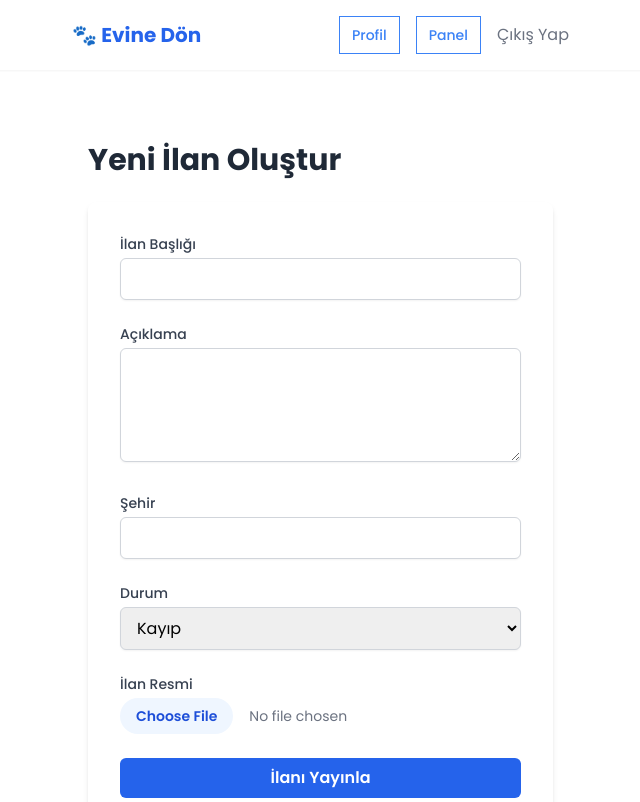
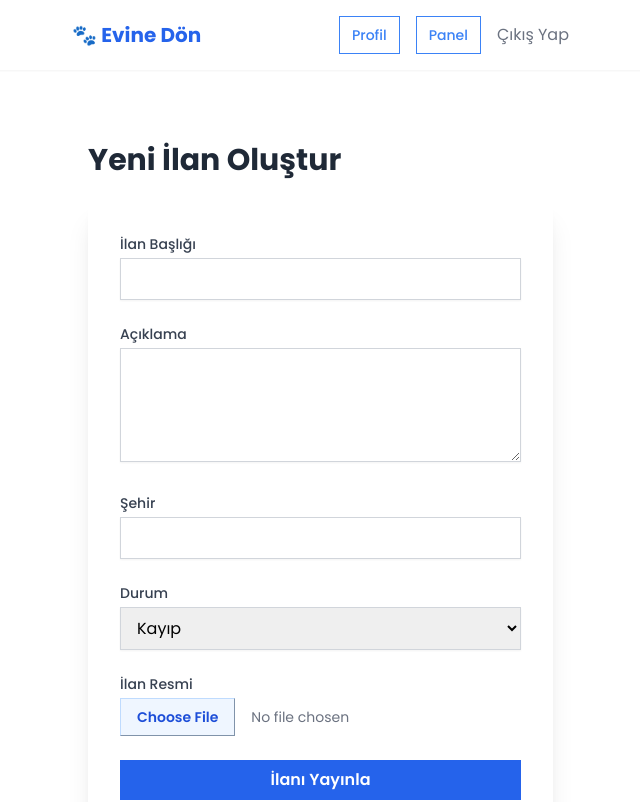
Before and after one commit to shazam2415/reactproject, a React (Vite) app: page /ilan-ver in a window 1280 px wide. Shown: the top 802 px of the page, without its empty margins (312-952 px from the left). Built offline with nearby package versions, Linux system fonts and the light colour scheme; no server answers; sample sign-in values are in the browser's storage.

Commit message:
küçük editler

```diff
--- a/src/components/PostForm.jsx
+++ b/src/components/PostForm.jsx
@@ -45,28 +45,28 @@ function PostForm({ initialData = {}, onSubmit, isLoading, submitButtonText }) {
         <label htmlFor="title" className="block text-sm font-medium text-gray-700">İlan Başlığı</label>
         <input
           id="title" name="title" type="text" required value={post.title} onChange={handleChange}
-          className="mt-1 w-full px-3 py-2 border border-gray-300 rounded-md shadow-sm focus:outline-none focus:ring-blue-500 focus:border-blue-500"
+          className="mt-1 w-full px-3 py-2 border border-gray-300 shadow-sm focus:outline-none focus:ring-blue-500 focus:border-blue-500"
         />
       </div>
       <div>
         <label htmlFor="description" className="block text-sm font-medium text-gray-700">Açıklama</label>
         <textarea
           id="description" name="description" rows="4" value={post.description} onChange={handleChange}
-          className="mt-1 w-full px-3 py-2 border border-gray-300 rounded-md shadow-sm focus:outline-none focus:ring-blue-500 focus:border-blue-500"
+          className="mt-1 w-full px-3 py-2 border border-gray-300 shadow-sm focus:outline-none focus:ring-blue-500 focus:border-blue-500"
         />
       </div>
       <div>
         <label htmlFor="city" className="block text-sm font-medium text-gray-700">Şehir</label>
         <input
           id="city" name="city" type="text" required value={post.city} onChange={handleChange}
-          className="mt-1 w-full px-3 py-2 border border-gray-300 rounded-md shadow-sm focus:outline-none focus:ring-blue-500 focus:border-blue-500"
+          className="mt-1 w-full px-3 py-2 border border-gray-300 shadow-sm focus:outline-none focus:ring-blue-500 focus:border-blue-500"
         />
       </div>
       <div>
         <label htmlFor="status" className="block text-sm font-medium text-gray-700">Durum</label>
         <select
           id="status" name="status" value={post.status} onChange={handleChange}
-          className="mt-1 w-full px-3 py-2 border border-gray-300 rounded-md shadow-sm focus:outline-none focus:ring-blue-500 focus:border-blue-500"
+          className="mt-1 w-full px-3 py-2 border border-gray-300 shadow-sm focus:outline-none focus:ring-blue-500 focus:border-blue-500"
         >
           <option value="kayip">Kayıp</option>
           <option value="bulundu">Bulundu</option>
@@ -76,13 +76,13 @@ function PostForm({ initialData = {}, onSubmit, isLoading, submitButtonText }) {
         <label htmlFor="image" className="block text-sm font-medium text-gray-700">İlan Resmi</label>
         <input
           id="image" name="image" type="file" onChange={handleFileChange}
-          className="mt-1 block w-full text-sm text-gray-500 file:mr-4 file:py-2 file:px-4 file:rounded-full file:border-0 file:text-sm file:font-semibold file:bg-blue-50 file:text-blue-700 hover:file:bg-blue-100"
+          className="mt-1 block w-full text-sm text-gray-500 file:mr-4 file:py-2 file:px-4 file:border file:border-blue-200 file:text-sm file:font-semibold file:bg-blue-50 file:text-blue-700 hover:file:bg-blue-100"
         />
       </div>
       <div>
         <button
           type="submit" disabled={isLoading}
-          className="w-full px-4 py-2 font-semibold text-white bg-blue-600 rounded-md hover:bg-blue-700 focus:outline-none focus:ring-2 focus:ring-offset-2 focus:ring-blue-500 disabled:bg-gray-400"
+          className="w-full px-4 py-2 font-semibold text-white bg-blue-600 hover:bg-blue-700 focus:outline-none focus:ring-2 focus:ring-offset-2 focus:ring-blue-500 disabled:bg-gray-400"
         >
           {isLoading ? 'İşlem Sürüyor...' : submitButtonText}
         </button>
--- a/src/pages/CreatePostPage.jsx
+++ b/src/pages/CreatePostPage.jsx
@@ -48,7 +48,7 @@ function CreatePostPage() {
   return (
     <div className="container min-h-screen mx-auto max-w-2xl px-4 py-8">
       <h1 className="text-3xl font-bold text-gray-800 mb-6">Yeni İlan Oluştur</h1>
-      <div className="bg-white p-8 rounded-lg shadow-md">
+      <div className="bg-white p-8 shadow-xl">
         <PostForm
           initialData={EMPTY_POST}
           onSubmit={handleCreatePost}
--- a/src/pages/PostDetailPage.jsx
+++ b/src/pages/PostDetailPage.jsx
@@ -86,7 +86,7 @@ function PostDetailPage() {
             autoClose: 2000
           });
           setTimeout(() => {
-            navigate('/');
+            navigate('/panelim');
           }, 2000);
         } catch (err) {
           console.error("İlan silinirken hata:", err);
--- a/src/pages/PostsListPage.jsx
+++ b/src/pages/PostsListPage.jsx
@@ -63,31 +63,31 @@ function PostsListPage() {
   };
 
   return (
-    <div className="container mx-auto px-4 py-8">
+    <div className="container mx-auto px-4 py-8 min-h-screen">
       <h1 className="text-4xl font-bold mb-4 text-center text-gray-800">İlanları Keşfet</h1>
 
       {/* Filtreleme alanı tamamlandı */}
-      <div className="mb-8 p-6 bg-white rounded-lg shadow-md">
+      <div className="mb-8 p-6 bg-white  shadow-md">
         <div className="grid grid-cols-1 md:grid-cols-3 gap-4">
           <input
             name="search"
             value={queryParams.search}
             onChange={handleFilterChange}
             placeholder="Başlıkta ara..."
-            className="w-full px-4 py-2 border border-gray-300 rounded-md focus:outline-none focus:ring-2 focus:ring-blue-500"
+            className="w-full px-4 py-2 border border-gray-300  focus:outline-none focus:ring-2 focus:ring-blue-500"
           />
           <input
             name="city"
             value={queryParams.city}
             onChange={handleFilterChange}
             placeholder="Şehir ara..."
-            className="w-full px-4 py-2 border border-gray-300 rounded-md focus:outline-none focus:ring-2 focus:ring-blue-500"
+            className="w-full px-4 py-2 border border-gray-300  focus:outline-none focus:ring-2 focus:ring-blue-500"
           />
           <select
             name="status"
             value={queryParams.status}
             onChange={handleFilterChange}
-            className="w-full px-4 py-2 border border-gray-300 rounded-md focus:outline-none focus:ring-2 focus:ring-blue-500"
+            className="w-full px-4 py-2 border border-gray-300  focus:outline-none focus:ring-2 focus:ring-blue-500"
           >
             <option value="">Tüm Durumlar</option>
             <option value="kayip">Kayıp</option>
--- a/src/pages/ProfilePage.jsx
+++ b/src/pages/ProfilePage.jsx
@@ -30,7 +30,7 @@ function ProfilePage() {
   };
 
   return (
-    <div className="container mx-auto px-4 py-8 max-w-2xl">
+    <div className="container mx-auto px-4 py-8 max-w-2xl min-h-screen">
       <div className="flex justify-between items-center mb-8">
         <h1 className="text-3xl font-bold text-gray-800">Profilim</h1>
         {!isEditing && (
```
Also changed, not shown: 1 other file (tests, documents, lock files or other folders).
